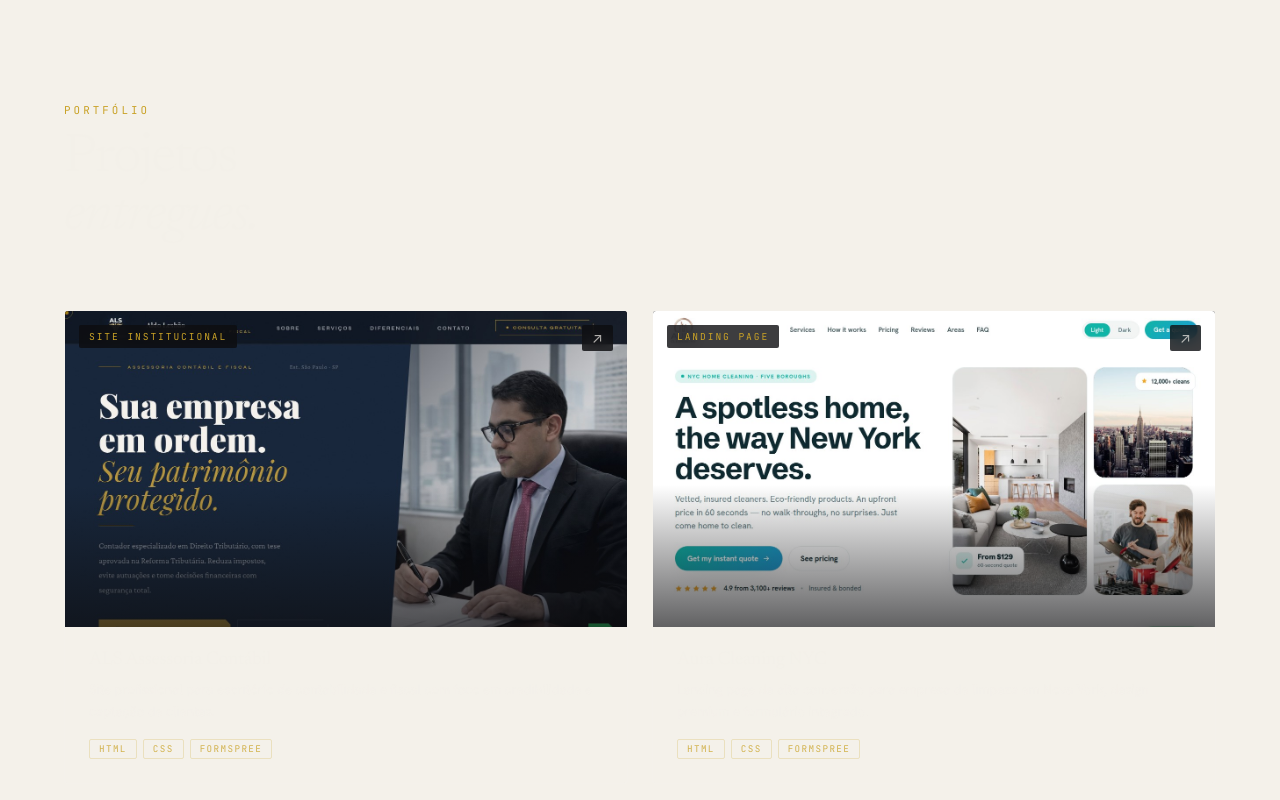
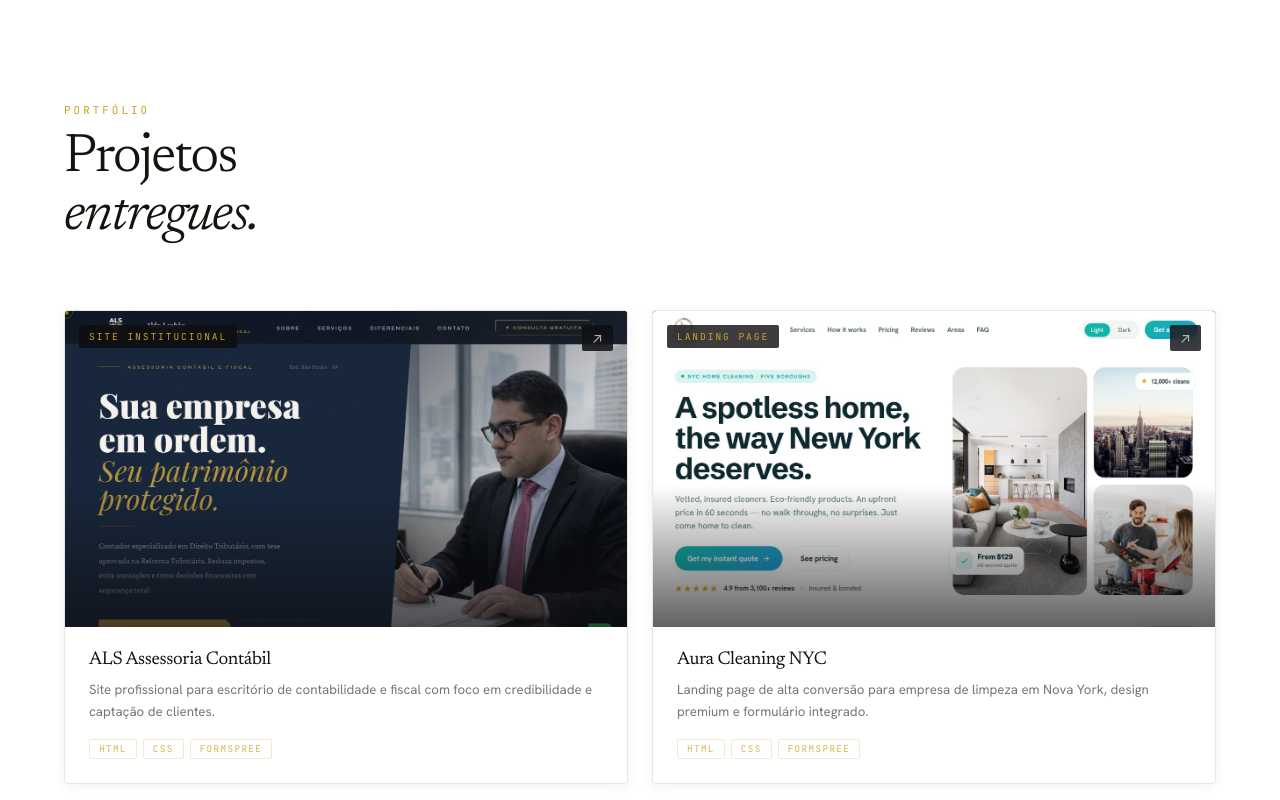
Before and after one commit to melquisedequenova-AI/moriah-labs-site, a React (Vite) app: page / in a window 1280 px wide. Shown: the part 3980-4780 px from the top of the page. Built offline with nearby package versions, Linux system fonts and the light colour scheme.

Commit message:
feat: white portfolio page, better screenshots, IBAD-GB added

```diff
--- a/src/App.jsx
+++ b/src/App.jsx
@@ -118,7 +118,7 @@ export default function App(){
           <Processo/>
         </div>
 
-        <Portfolio limit={4} />
+        <div style={{background:'#FFFFFF'}}><Portfolio limit={4} /></div>
 
         <div className="s-dark"><Impact/></div>
 
--- a/src/PortfolioPage.jsx
+++ b/src/PortfolioPage.jsx
@@ -3,7 +3,6 @@ import { useEffect } from "react";
 import { Portfolio } from "./Sections";
 
 export default function PortfolioPage() {
-  // Activate reveal animations (same as App's useMotion)
   useEffect(() => {
     const els = Array.from(document.querySelectorAll("[data-reveal]"));
     const io = new IntersectionObserver((entries) => {
@@ -20,24 +19,24 @@ export default function PortfolioPage() {
   }, []);
 
   return (
-    <div style={{ background: "#0D0D0F", minHeight: "100vh" }}>
+    <div style={{ background: "#F4F1EA", minHeight: "100vh" }}>
       {/* Nav */}
       <nav style={{
         position: "fixed", top: 0, left: 0, right: 0, zIndex: 40,
         display: "flex", alignItems: "center", justifyContent: "space-between",
-        padding: "16px clamp(20px, 6vw, 80px)",
-        background: "rgba(13,13,15,0.92)",
+        padding: "14px clamp(20px, 6vw, 80px)",
+        background: "rgba(244,241,234,0.92)",
         backdropFilter: "blur(14px)",
         WebkitBackdropFilter: "blur(14px)",
-        borderBottom: "1px solid rgba(243,240,233,0.08)",
+        borderBottom: "1px solid rgba(21,19,14,0.1)",
       }}>
         <a href="/" style={{ textDecoration: "none", display: "flex", alignItems: "center", gap: "10px" }}>
-          <img src="/logo.png" alt="Moriah Labs" style={{ height: "44px", width: "44px", objectFit: "contain", filter: "drop-shadow(0 0 6px rgba(201,162,39,0.3))" }} />
-          <span style={{ fontFamily: "var(--serif, 'Newsreader', serif)", fontSize: "1.2rem", color: "#F3F0E9", fontWeight: 440 }}>Moriah&nbsp;Labs</span>
+          <img src="/logo.png" alt="Moriah Labs" style={{ height: "44px", width: "44px", objectFit: "contain" }} />
+          <span style={{ fontFamily: "var(--serif, 'Newsreader', serif)", fontSize: "1.2rem", color: "#15130E", fontWeight: 440 }}>Moriah&nbsp;Labs</span>
         </a>
         <a href="/" style={{
           fontFamily: "var(--mono, monospace)", fontSize: "0.72rem", letterSpacing: ".1em",
-          textTransform: "uppercase", color: "rgba(243,240,233,0.55)", textDecoration: "none",
+          textTransform: "uppercase", color: "rgba(21,19,14,0.5)", textDecoration: "none",
         }}>← Voltar</a>
       </nav>
 
@@ -47,10 +46,10 @@ export default function PortfolioPage() {
 
       <div style={{
         textAlign: "center", padding: "32px",
-        borderTop: "1px solid rgba(243,240,233,0.08)",
+        borderTop: "1px solid rgba(21,19,14,0.08)",
         fontFamily: "var(--mono, monospace)", fontSize: "0.65rem",
         letterSpacing: ".2em", textTransform: "uppercase",
-        color: "rgba(243,240,233,0.3)",
+        color: "rgba(21,19,14,0.3)",
       }}>
         Moriah Labs AI · Jundiaí — SP · Brasil
       </div>
--- a/src/Sections.jsx
+++ b/src/Sections.jsx
@@ -401,14 +401,15 @@ function ProjectCard({ project }) {
       style={{
         display: "block",
         textDecoration: "none",
-        background: "rgba(255,255,255,0.03)",
-        border: "1px solid rgba(243,240,233,0.08)",
+        background: "#FFFFFF",
+        border: "1px solid rgba(21,19,14,0.10)",
+        boxShadow: "0 2px 12px rgba(21,19,14,0.06)",
         borderRadius: "4px",
         overflow: "hidden",
         transition: "border-color .3s ease, transform .3s ease, box-shadow .3s ease",
       }}
       onMouseEnter={e => {
-        e.currentTarget.style.borderColor = "rgba(201,162,39,0.5)";
+        e.currentTarget.style.borderColor = "rgba(201,162,39,0.7)";
         e.currentTarget.style.transform = "translateY(-5px)";
         e.currentTarget.style.boxShadow = "0 20px 60px rgba(0,0,0,0.4)";
       }}
@@ -446,11 +447,11 @@ function ProjectCard({ project }) {
       <div style={{ padding: "22px 24px 24px" }}>
         <h3 style={{
           fontFamily: "var(--serif)", fontSize: "1.15rem", fontWeight: 400,
-          color: "#F3F0E9", margin: "0 0 8px", letterSpacing: "-0.02em", lineHeight: 1.2,
+          color: "#15130E", margin: "0 0 8px", letterSpacing: "-0.02em", lineHeight: 1.2,
         }}>{project.name}</h3>
         <p style={{
           fontFamily: "var(--sans)", fontSize: "0.83rem", lineHeight: 1.65,
-          color: "rgba(243,240,233,0.52)", margin: "0 0 16px",
+          color: "rgba(21,19,14,0.58)", margin: "0 0 16px",
         }}>{project.description}</p>
         <div style={{ display: "flex", flexWrap: "wrap", gap: "6px" }}>
           {project.tags.map(tag => (
@@ -469,7 +470,7 @@ function ProjectCard({ project }) {
 export function Portfolio({ limit }) {
   const projects = limit ? PROJECTS.slice(0, limit) : PROJECTS;
   return (
-    <section id="portfolio" style={{ padding: "clamp(64px,9vw,128px) var(--gutter,5vw)" }}>
+    <section id="portfolio" style={{ padding: "clamp(64px,9vw,128px) var(--gutter,5vw)", background: "#FFFFFF" }}>
       <div style={{ maxWidth: "1160px", margin: "0 auto" }}>
         <div data-reveal style={{ marginBottom: "clamp(40px,5vw,72px)" }}>
           <p style={{
@@ -478,7 +479,7 @@ export function Portfolio({ limit }) {
           }}>Portfólio</p>
           <h2 style={{
             fontFamily: "var(--serif)", fontSize: "clamp(2.2rem,4.5vw,3.4rem)",
-            fontWeight: 360, letterSpacing: "-0.03em", color: "var(--fg,#F3F0E9)",
+            fontWeight: 360, letterSpacing: "-0.03em", color: "#15130E",
             margin: 0, lineHeight: 1.08,
           }}>Projetos<br /><em>entregues.</em></h2>
         </div>
```
Also changed, not shown: public/screens/mikaeli-adv.jpg, public/screens/promptforja.jpg.
